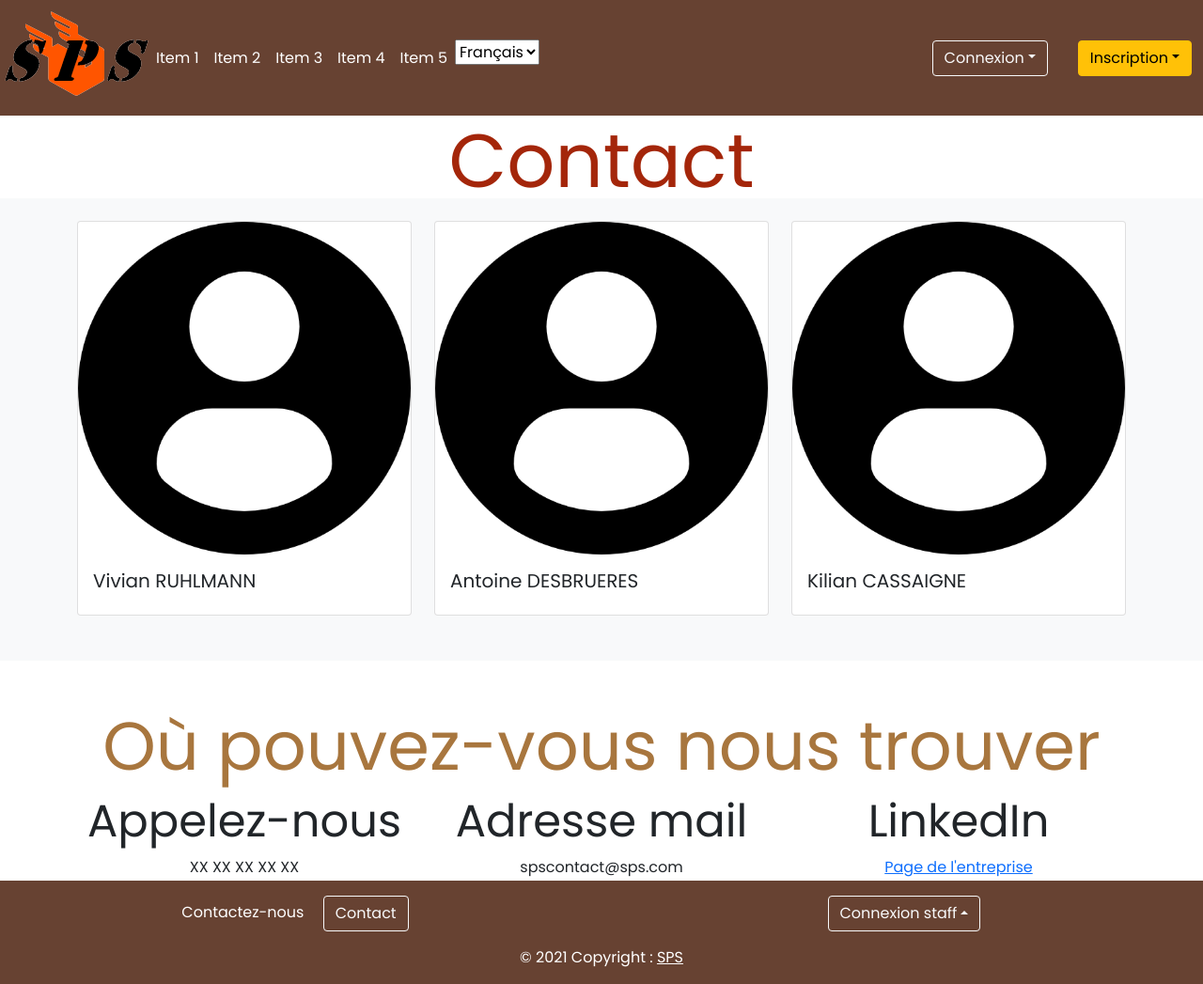
After one commit to Loviflo/QuickBaluchon, a PHP site: page /contact.php in a window 1280 px wide. The commit adds this page. Shown: the whole page at 94% size. Run offline with PHP 8.4, Linux system fonts and the light colour scheme; some libraries are stand-ins or nearby versions.

Commit message:
Contact page

```diff
--- /dev/null
+++ b/QuickBaluchon/contact.php
@@ -0,0 +1,68 @@
+<!DOCTYPE html>
+<html lang="en">
+	<head>
+		<?php include("inc/head.php"); ?>
+		<title><?php echo $site->pagesClientSide->contact->pageTitle; ?></title>
+	</head>
+	<body>
+	<?php
+		$site = new SimpleXMLElement($xmlstr);
+		include("inc/header.php");
+	?>
+		<h1 class="display-1 text-center mb-3" style="color: #a4260a;"><?php echo $site->pagesClientSide->contact->title; ?></h1>
+		<h2 class="display-2 text-center" style="color: #a8763e;"><?php echo $site->pagesClientSide->contact->subtitle; ?></h2>
+		<section class="bg-light">
+			<section class="container mb-5 pb-5">
+			<div class="row row-cols-1 row-cols-md-3 g-4">
+				<div class="col">
+					<div class="card">
+						<img src="/QuickBaluchon/QuickBaluchon/img/utilisateur-de-profil.png" class="card-img-top" alt="">
+						<div class="card-body">
+							<h5 class="card-title"><?php echo $site->pagesClientSide->contact->cards->cardVR->title; ?></h5>
+							<p class="card-text"></p>
+						</div>
+						</div>
+					</div>
+					<div class="col">
+						<div class="card">
+						<img src="/QuickBaluchon/QuickBaluchon/img/utilisateur-de-profil.png" class="card-img-top" alt="">
+						<div class="card-body">
+							<h5 class="card-title"><?php echo $site->pagesClientSide->contact->cards->cardAD->title; ?></h5>
+							<p class="card-text"></p>
+						</div>
+						</div>
+					</div>
+					<div class="col">
+						<div class="card">
+						<img src="/QuickBaluchon/QuickBaluchon/img/utilisateur-de-profil.png" class="card-img-top" alt="">
+						<div class="card-body">
+							<h5 class="card-title"><?php echo $site->pagesClientSide->contact->cards->cardKC->title; ?></h5>
+							<p class="card-text"></p>
+						</div>
+						</div>
+					</div>
+				</div>
+			</section>
+		</section>
+		<section class="bg-white">
+			<section class="container mb-5 pb-5">
+				<h2 class="display-2 text-center" style="color: #a8763e;"><?php echo $site->pagesClientSide->contact->contactUs->title; ?></h2>
+				<div class="row">
+					<div class="col">
+						<h5 class="display-5 text-center"><?php echo $site->pagesClientSide->contact->contactUs->phone->title; ?></h5>
+						<p class="text-center"><?php echo $site->pagesClientSide->contact->contactUs->phone->number; ?></p>
+					</div>
+					<div class="col">
+						<h5 class="display-5 text-center"><?php echo $site->pagesClientSide->contact->contactUs->mail->title; ?></h5>
+						<p class="text-center"><?php echo $site->pagesClientSide->contact->contactUs->mail->mail; ?></p>
+					</div>
+					<div class="col">
+						<h5 class="display-5 text-center"><?php echo $site->pagesClientSide->contact->contactUs->linkedin->title; ?></h5>
+						<p class="text-center"><a href="#"><?php echo $site->pagesClientSide->contact->contactUs->linkedin->link; ?></a></p>
+					</div>
+				</div>
+			</section>
+		</section>
+	<?php include("inc/footer.php"); ?>
+	</body>
+</html>
--- a/QuickBaluchon/inc/footer.php
+++ b/QuickBaluchon/inc/footer.php
@@ -12,7 +12,7 @@
   <div class="pt-3 row">
   <p class="justify-content-center align-items-center">
     <span class="me-3"><?php echo $site->footer->contact->title; ?></span>
-    <a href="#"><button type="button" class="btn btn-outline-light btn-rounded"><?php echo $site->footer->contact->buttonName; ?></button></a>
+    <a href="/QuickBaluchon/QuickBaluchon/contact.php"><button type="button" class="btn btn-outline-light btn-rounded"><?php echo $site->footer->contact->buttonName; ?></button></a>
   </p>
   </div>
   <div class="row">
@@ -26,7 +26,7 @@
     <div class="col-lg-4">
       <p class="justify-content-center align-items-center">
         <span class="me-3"><?php echo $site->footer->contact->title; ?></span>
-        <a href="#"><button type="button" class="btn btn-outline-light btn-rounded"><?php echo $site->footer->contact->buttonName; ?></button></a>
+        <a href="/QuickBaluchon/QuickBaluchon/contact.php"><button type="button" class="btn btn-outline-light btn-rounded"><?php echo $site->footer->contact->buttonName; ?></button></a>
       </p>
     </div>
     <div class="col-lg-4 mb-2 mb-lg-0">
--- a/QuickBaluchon/inc/head.php
+++ b/QuickBaluchon/inc/head.php
@@ -40,3 +40,4 @@
     <meta charset="utf-8">
     <meta name="viewport" content="width=device-width, initial-scale=1.0, shrink-to-fit=no" />
     <link rel="icon" type="image/png" href="/QuickBaluchon/QuickBaluchon/img/Logo_SPS.png" />
+    <link rel="stylesheet" href="https://maxcdn.bootstrapcdn.com/font-awesome/4.5.0/css/font-awesome.min.css">
--- a/QuickBaluchon/lang/french.php
+++ b/QuickBaluchon/lang/french.php
@@ -245,6 +245,36 @@ $xmlstr = <<<XML
             <pageTitle>Espace Livreur</pageTitle>
             <title>Espace Livreur</title>
         </deliverymanSpace>
+        <contact>
+            <pageTitle>Contact</pageTitle>
+            <title>Contact</title>
+            <cards>
+                <cardVR>
+                    <title>Vivian RUHLMANN</title>
+                </cardVR>
+                <cardAD>
+                    <title>Antoine DESBRUERES</title>
+                </cardAD>
+                <cardKC>
+                <title>Kilian CASSAIGNE</title>
+                </cardKC>
+            </cards>
+            <contactUs>
+                <title>Où pouvez-vous nous trouver</title>
+                <phone>
+                    <title>Appelez-nous</title>
+                    <number>XX XX XX XX XX</number>
+                </phone>
+                <mail>
+                    <title>Adresse mail</title>
+                    <mail>spscontact@sps.com</mail>
+                </mail>
+                <linkedin>
+                    <title>LinkedIn</title>
+                    <link>Page de l'entreprise</link>
+                </linkedin>
+            </contactUs>
+        </contact>
     </pagesClientSide>
     <pagesAdminSide>
         <staffAccount>
--- a/SPS/file.csv
+++ b/SPS/file.csv
@@ -1 +1 @@
-hfgdfgdh ;dfgfdg ;dfggdf ;fghhgfh ;dfgfh ;28954
+12 rue des oiseaux ;Paris ;75020 ;23 ;STANDARD ;30868
--- /dev/null
+++ b/SPSSRV/BAK/file2.csv
@@ -0,0 +1 @@
+hfgdfgdh ;dfgfdg ;75012 ;25 ;STANDARD ;28954
```
Also changed, not shown: QuickBaluchon/lang/english.php (+30 -0 lines), SPS/qrcode.txt (+36 -36 lines), QuickBaluchon/orga/Rendu final/Capture/C/SPS.png (added), QuickBaluchon/orga/Rendu final/Capture/C/SPS2.png (added), SPSSRV/BAK/file1.csv (renamed from SPSSRV/files/file.csv), 6 other files.
